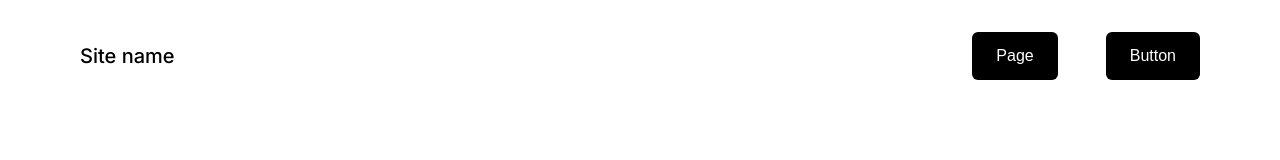
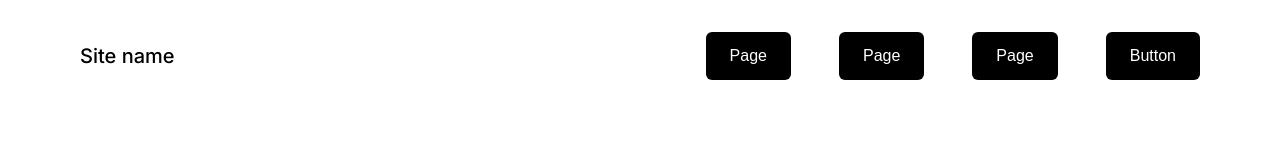
Before and after one commit to Aniltmg463/type-app, a Next.js app: page / in a window 1280 px wide. Shown: the top 160 px of the page. Built offline with nearby package versions, Linux system fonts and the light colour scheme.

Commit message:
refactor Header component to simplify link styling; unify class names for consistency

```diff
--- a/app/components/Header.tsx
+++ b/app/components/Header.tsx
@@ -12,9 +12,7 @@ export default function Header({ siteName = "Site name", navigationLinks }: Head
           <a
             key={index}
             href="#"
-            className={index === navigationLinks.length - 1
-              ? "hidden sm:inline-block bg-product-button-bg text-product-button-text px-4 lg:px-6 py-2 lg:py-3 rounded-md text-sm lg:text-base font-inter font-medium hover:opacity-90 transition-opacity"
-              : "hidden md:inline-block text-sm lg:text-xl font-inter font-medium text-white hover:opacity-70 transition-opacity"}
+            className="hidden sm:inline-block bg-product-button-bg text-product-button-text px-4 lg:px-6 py-2 lg:py-3 rounded-md text-sm lg:text-base font-inter font-medium hover:opacity-90 transition-opacity"
           >
             {link}
           </a>
```
